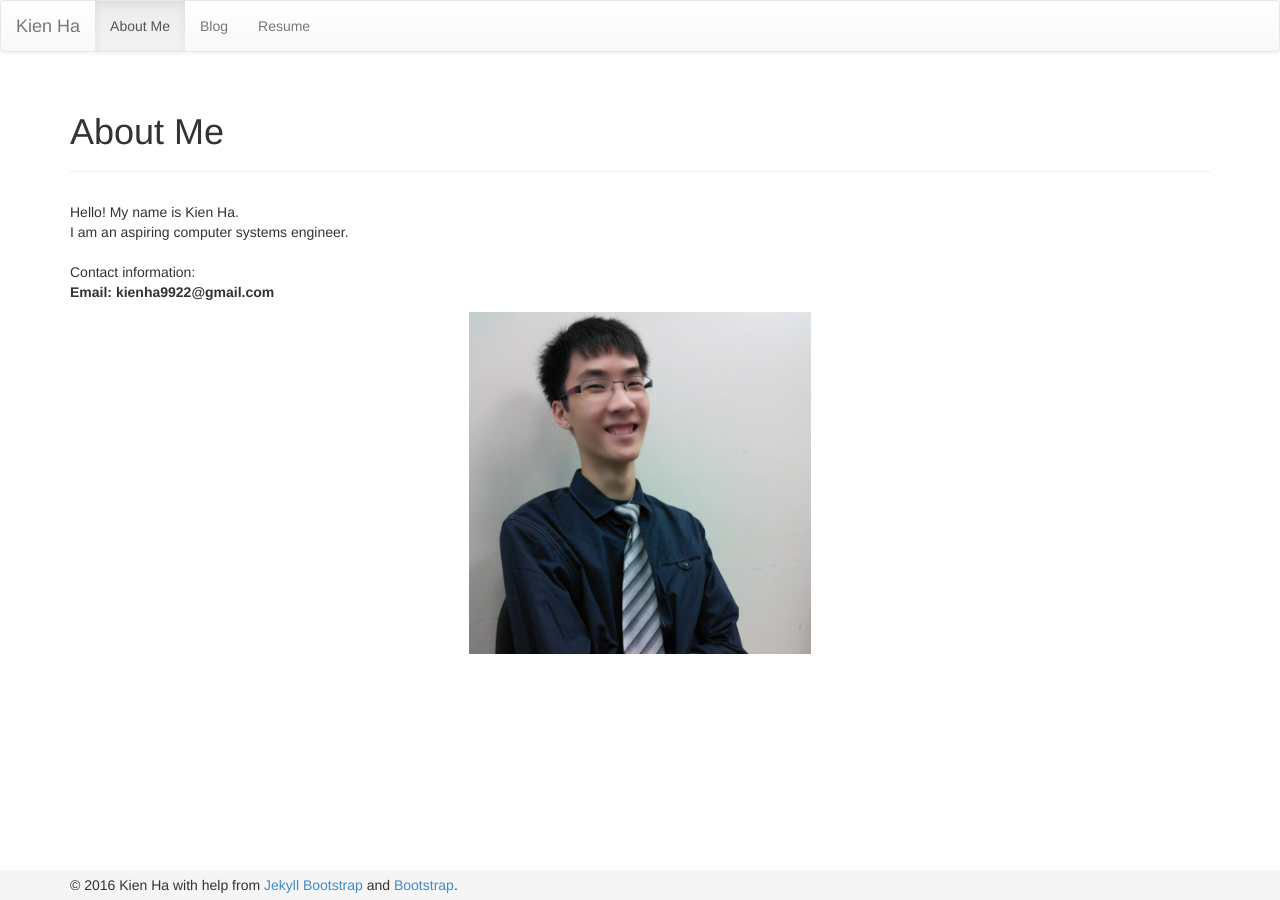
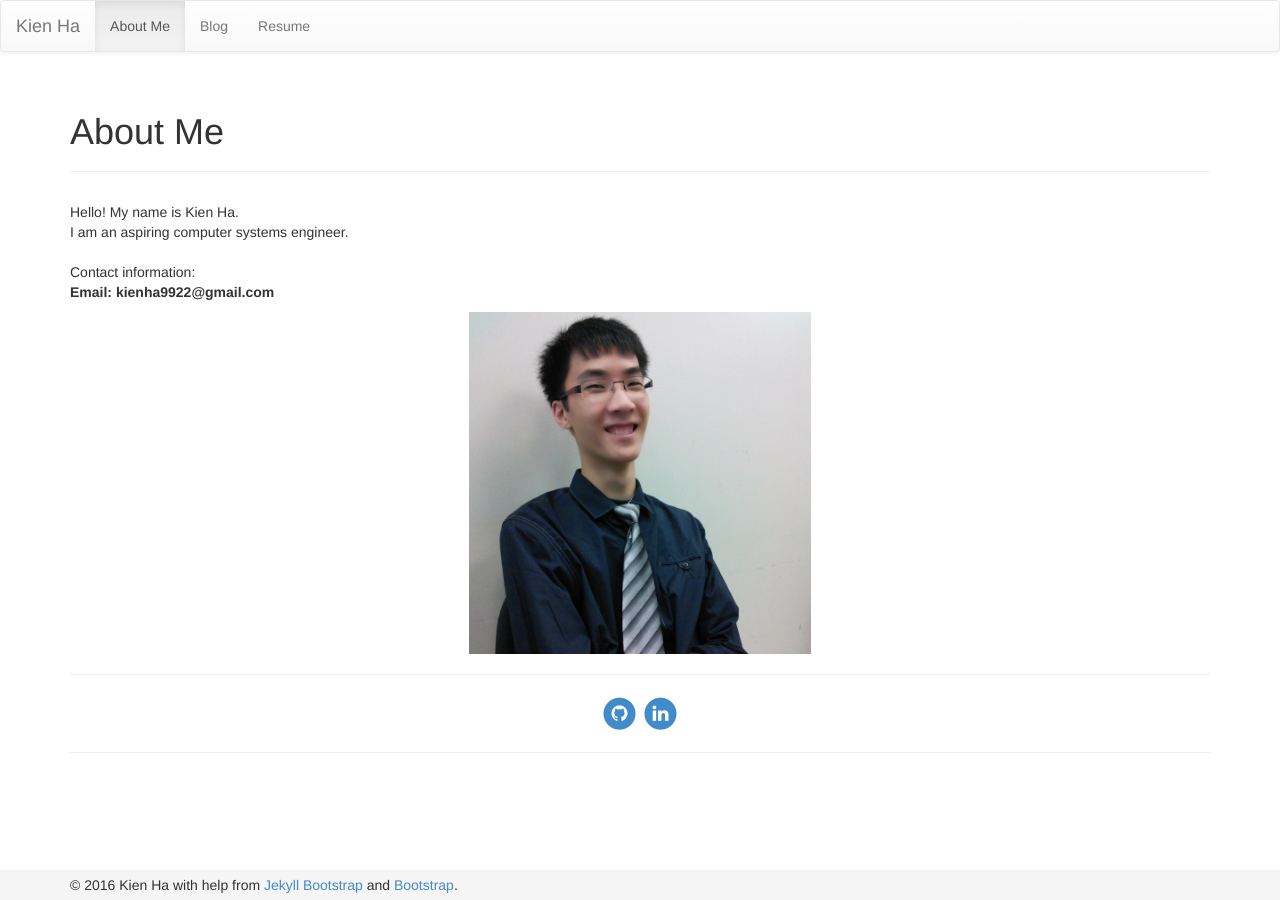
Before and after one commit to kien-ha/kien-ha.github.io, a Jekyll site: the page built from about.html, in a window 1280 px wide. Built offline with Jekyll 4.4.1, drawn with Linux system fonts in a browser that asks for light colours; nearby versions of some CDN libraries.

Commit message:
Include social buttons to 'About Me'
Signed-off-by: Kien Ha <kienha9922@gmail.com>

```diff
--- a/_includes/about.html
+++ b/_includes/about.html
@@ -8,4 +8,6 @@
   <center>
     <img src="Kien-Ha.jpg" alt="Kien-Ha.jpg" width="30%" height="30%">
   </center>
+
+  {% include social-button.html %}
 </div>
```
